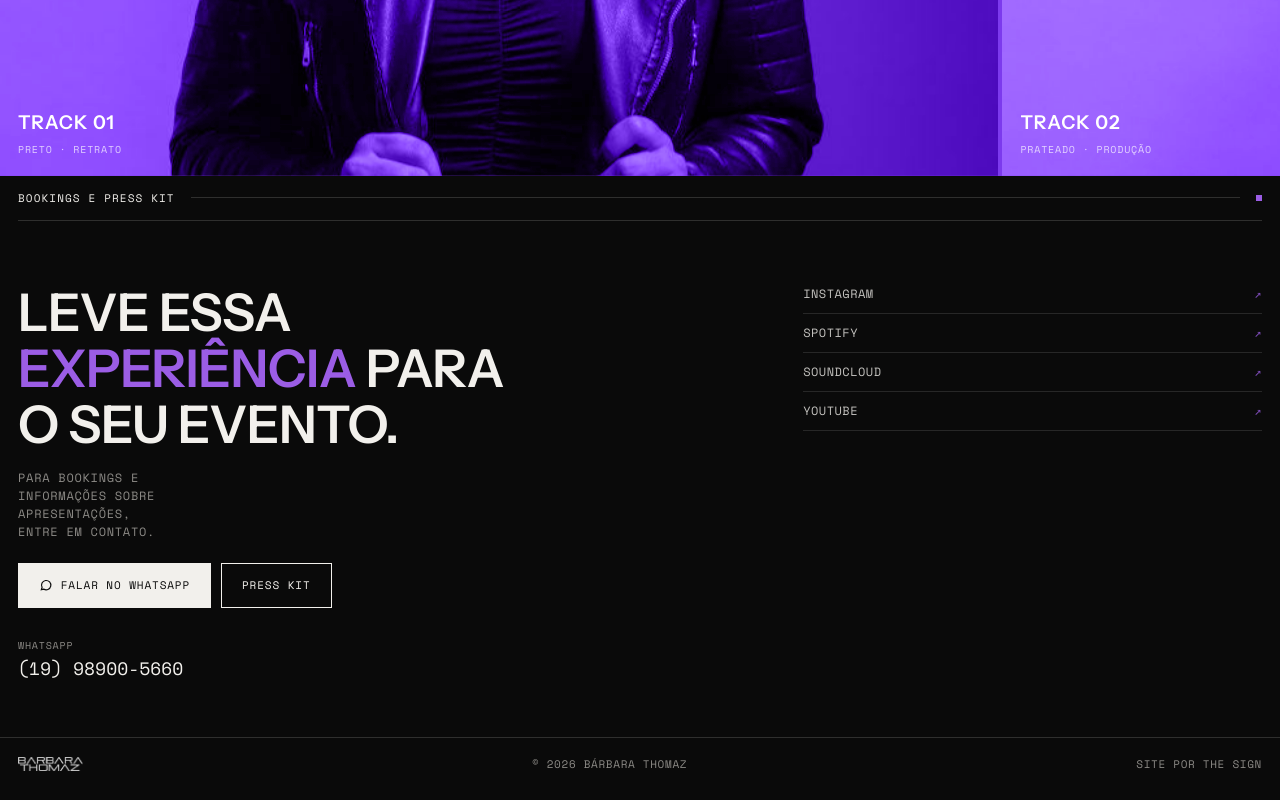
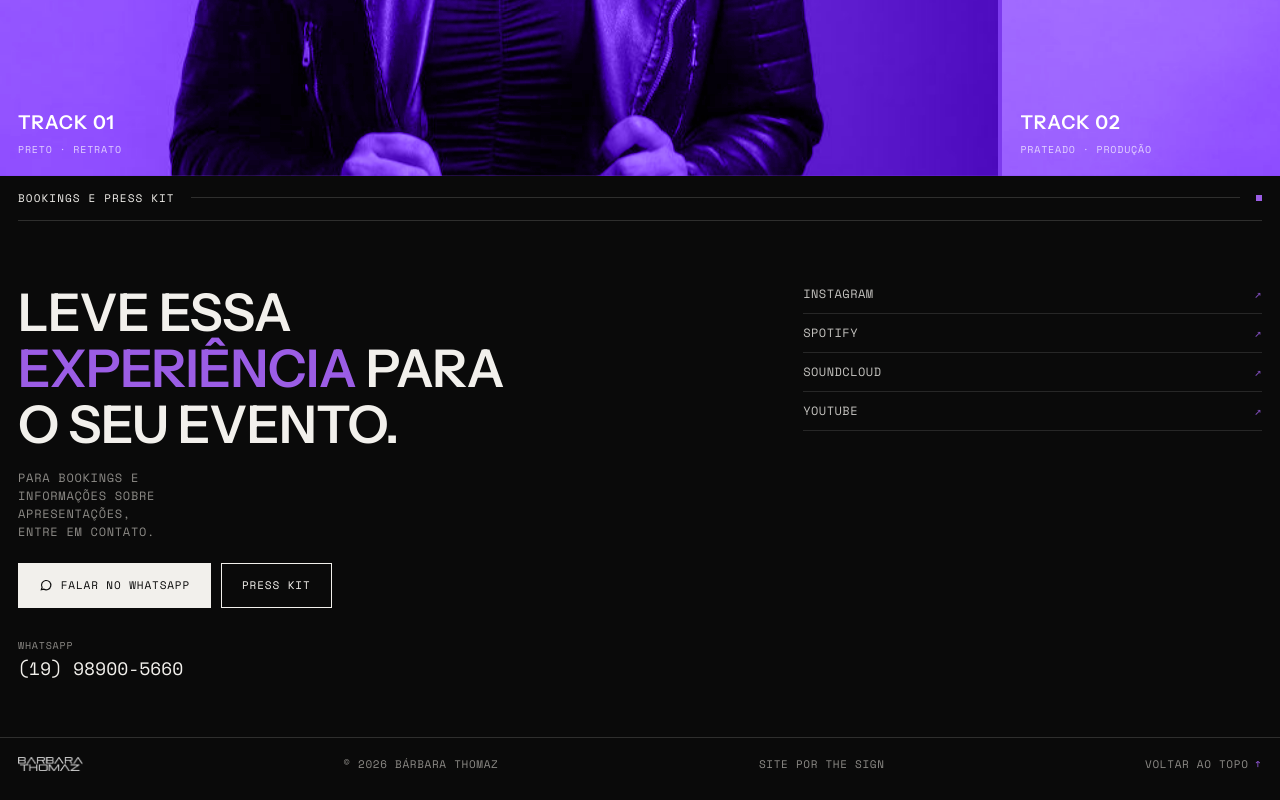
Before and after one commit to thesign-studio/barbara-thomaz, a plain HTML site: page index.html in a window 1280 px wide. Shown: the part 2653-3453 px from the top of the page. Drawn offline with nearby package versions, Linux system fonts and the light colour scheme.

Commit message:
Rodapé ganha link explícito "Voltar ao topo" (desktop e mobile)
Além da logo clicável, agora tem um link de texto com seta no rodapé,
visível em qualquer tamanho de tela, deixando a opção de voltar ao topo
mais óbvia.

Co-Authored-By: Claude Sonnet 5 <noreply@anthropic.com>

```diff
--- a/index.html
+++ b/index.html
@@ -259,6 +259,10 @@ footer{border-top:1px solid var(--line);padding-block:18px calc(28px + env(safe-
 footer .row{display:flex;flex-wrap:wrap;gap:16px;align-items:center;justify-content:space-between;font-family:var(--mono);font-size:11px;letter-spacing:.06em;text-transform:uppercase;color:var(--mute)}
 footer img{height:14px;width:auto;opacity:.8;transition:opacity var(--dur-q) var(--ease)}
 footer a:hover img{opacity:1}
+footer .totop{display:inline-flex;align-items:center;gap:6px;text-decoration:none;color:var(--mute);transition:color var(--dur-q) var(--ease)}
+footer .totop:hover{color:var(--paper)}
+footer .totop span{color:var(--violet-2);transition:transform var(--dur-q) var(--ease)}
+footer .totop:hover span{transform:translateY(-2px)}
 
 /* ---------- mini player: embed do Spotify abrindo do lado da aba "Ouvir" ---------- */
 .mplayer__panel{order:-1;width:min(300px,calc(100vw - 96px));background:var(--ink-2);border:1px solid var(--line);overflow:hidden;box-shadow:0 8px 24px rgba(0,0,0,.45)}
@@ -460,6 +464,7 @@ html.js .hgrid figure,html.js .hero-foot .sign,html.js .hero-foot .list{opacity:
     <a href="#topo" aria-label="Voltar ao topo"><img src="img/Logo.png" alt="Bárbara Thomaz"></a>
     <span>© 2026 Bárbara Thomaz</span>
     <span>Site por The Sign</span>
+    <a class="totop" href="#topo">Voltar ao topo<span aria-hidden="true">↑</span></a>
   </div>
 </footer>
 
```
